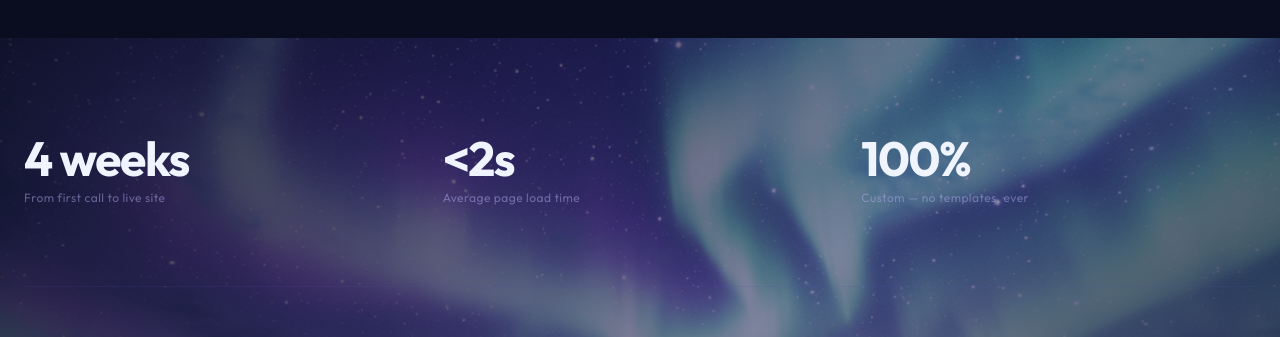
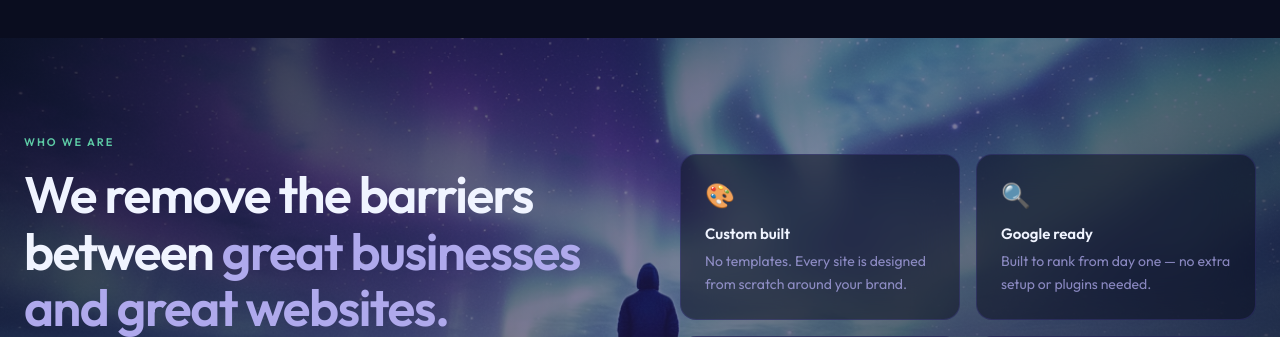
Before and after one commit to carolinacontech/icebreakerlab, a Next.js app: page / in a window 1280 px wide. Shown: the part 6980-7317 px from the top of the page. Built offline with nearby package versions, Linux system fonts and the light colour scheme.

Commit message:
Remove stats strip from About section

```diff
--- a/src/components/About.tsx
+++ b/src/components/About.tsx
@@ -1,33 +1,7 @@
 "use client";
-import { motion, useScroll, useTransform, useInView, useMotionValue, animate } from "framer-motion";
+import { motion, useScroll, useTransform } from "framer-motion";
 import Image from "next/image";
-import { useRef, useEffect } from "react";
-
-function Counter({ to, suffix = "", prefix = "" }: { to: number; suffix?: string; prefix?: string }) {
-  const ref = useRef<HTMLSpanElement>(null);
-  const inView = useInView(ref, { once: true, margin: "-80px" });
-  const count = useMotionValue(0);
-
-  useEffect(() => {
-    if (!inView) return;
-    const controls = animate(count, to, {
-      duration: 1.6,
-      ease: [0.16, 1, 0.3, 1],
-      onUpdate(v) {
-        if (ref.current) ref.current.textContent = prefix + Math.round(v) + suffix;
-      },
-    });
-    return controls.stop;
-  }, [inView, count, to, suffix, prefix]);
-
-  return <span ref={ref}>{prefix}0{suffix}</span>;
-}
-
-const stats = [
-  { value: 4, suffix: " weeks", label: "From first call to live site" },
-  { value: 2, prefix: "<", suffix: "s", label: "Average page load time" },
-  { value: 100, suffix: "%", label: "Custom — no templates, ever" },
-];
+import { useRef } from "react";
 
 const values = [
   { icon: "🎨", title: "Custom built", body: "No templates. Every site is designed from scratch around your brand." },
@@ -51,32 +25,6 @@ export default function About() {
       }} />
 
       <div className="relative z-10 max-w-7xl mx-auto px-6 w-full">
-
-        {/* Stats strip */}
-        <div className="grid grid-cols-3 gap-6 mb-20">
-          {stats.map((s, i) => (
-            <motion.div
-              key={s.label}
-              initial={{ opacity: 0, y: 20 }}
-              whileInView={{ opacity: 1, y: 0 }}
-              viewport={{ once: true }}
-              transition={{ duration: 0.6, delay: i * 0.1 }}
-              className="flex flex-col gap-1"
-            >
-              <div
-                className="text-4xl md:text-5xl font-bold leading-none mb-1"
-                style={{ color: "var(--snow)", letterSpacing: "-0.03em" }}
-              >
-                <Counter to={s.value} prefix={s.prefix} suffix={s.suffix} />
-              </div>
-              <div className="text-xs" style={{ color: "rgba(175,169,236,0.5)", letterSpacing: "0.04em" }}>
-                {s.label}
-              </div>
-            </motion.div>
-          ))}
-        </div>
-
-        <div className="h-px mb-20" style={{ background: "rgba(83,74,183,0.15)" }} />
 
         <div className="grid grid-cols-1 lg:grid-cols-2 gap-20 items-center">
           <motion.div initial={{ opacity: 0, x: -50 }} whileInView={{ opacity: 1, x: 0 }}
```
